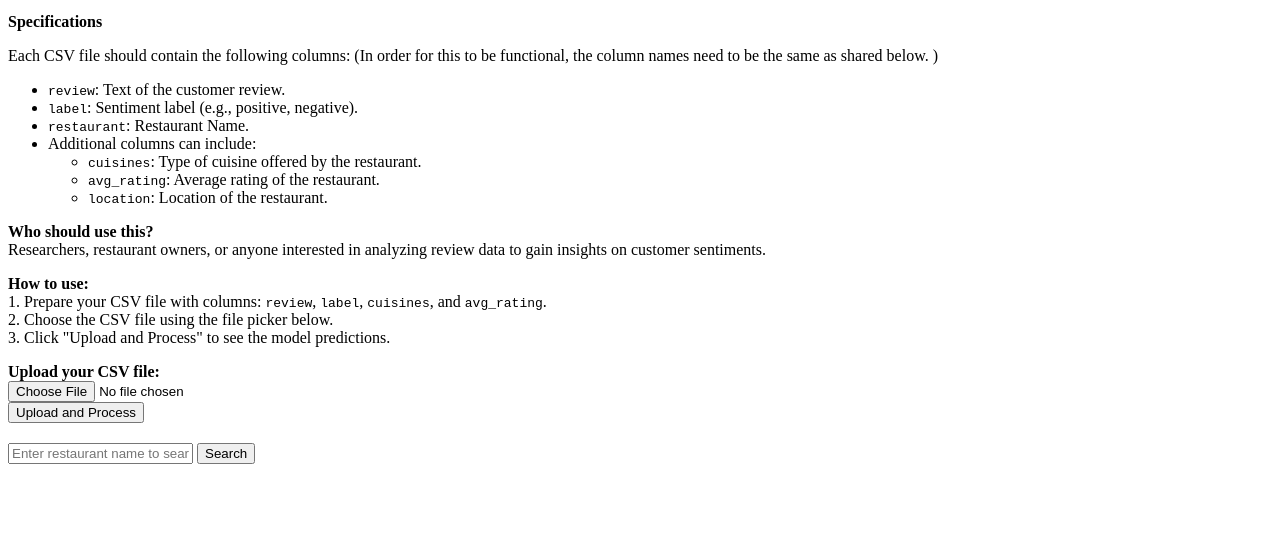
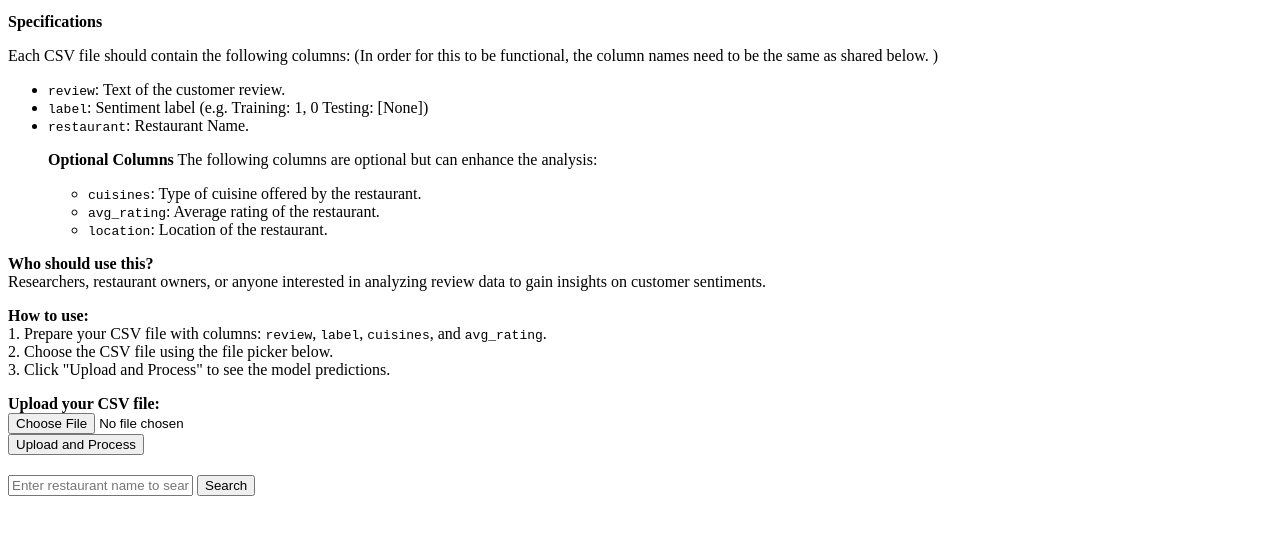
Before and after one commit to elee7587/elee7587.github.io-myapp, a plain HTML site: page index.html in a window 1280 px wide. Shown: the part 155-690 px from the top of the page. Drawn offline with Linux system fonts and the light colour scheme.

Commit message:
reformatting

```diff
--- a/index.html
+++ b/index.html
@@ -25,15 +25,18 @@
         </p>
       <ul>
         <li><code>review</code>: Text of the customer review.</li>
-        <li><code>label</code>: Sentiment label (e.g., positive, negative).</li>
+        <li><code>label</code>: Sentiment label (e.g. Training: 1, 0 Testing: [None])</li>
         <li><code>restaurant</code>: Restaurant Name.</li>
-        <li>Additional columns can include:
-          <ul>
-            <li><code>cuisines</code>: Type of cuisine offered by the restaurant.</li>
-            <li><code>avg_rating</code>: Average rating of the restaurant.</li>
-            <li><code>location</code>: Location of the restaurant.</li>
-          </ul>
-        </li>
+      <p>
+        <strong>Optional Columns</strong>
+          The following columns are optional but can enhance the analysis:
+      </p>
+      <ul>
+        <li><code>cuisines</code>: Type of cuisine offered by the restaurant.</li>
+        <li><code>avg_rating</code>: Average rating of the restaurant.</li>
+        <li><code>location</code>: Location of the restaurant.</li>
+      </ul>
+
       </ul>
     </p>
     <p>
```
